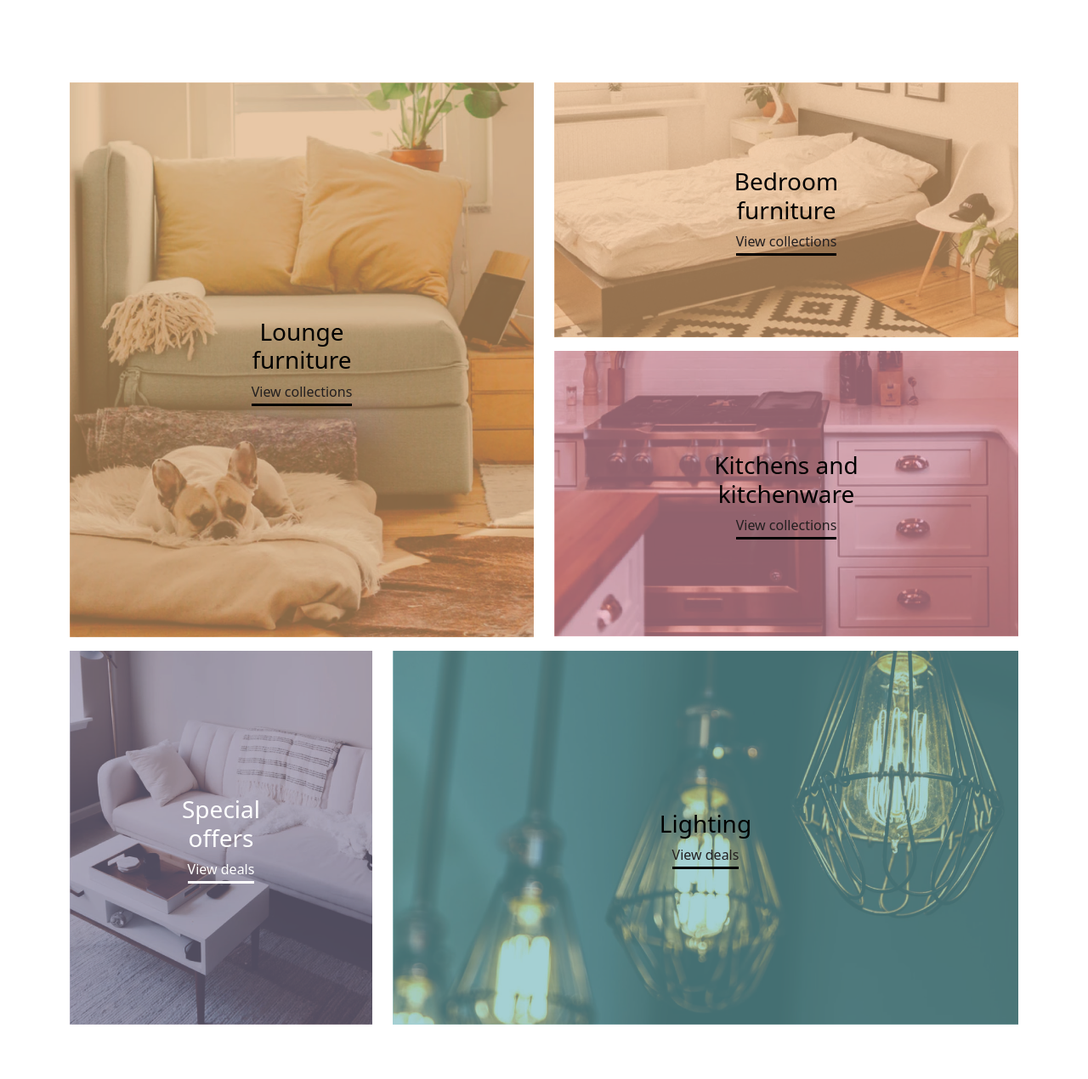
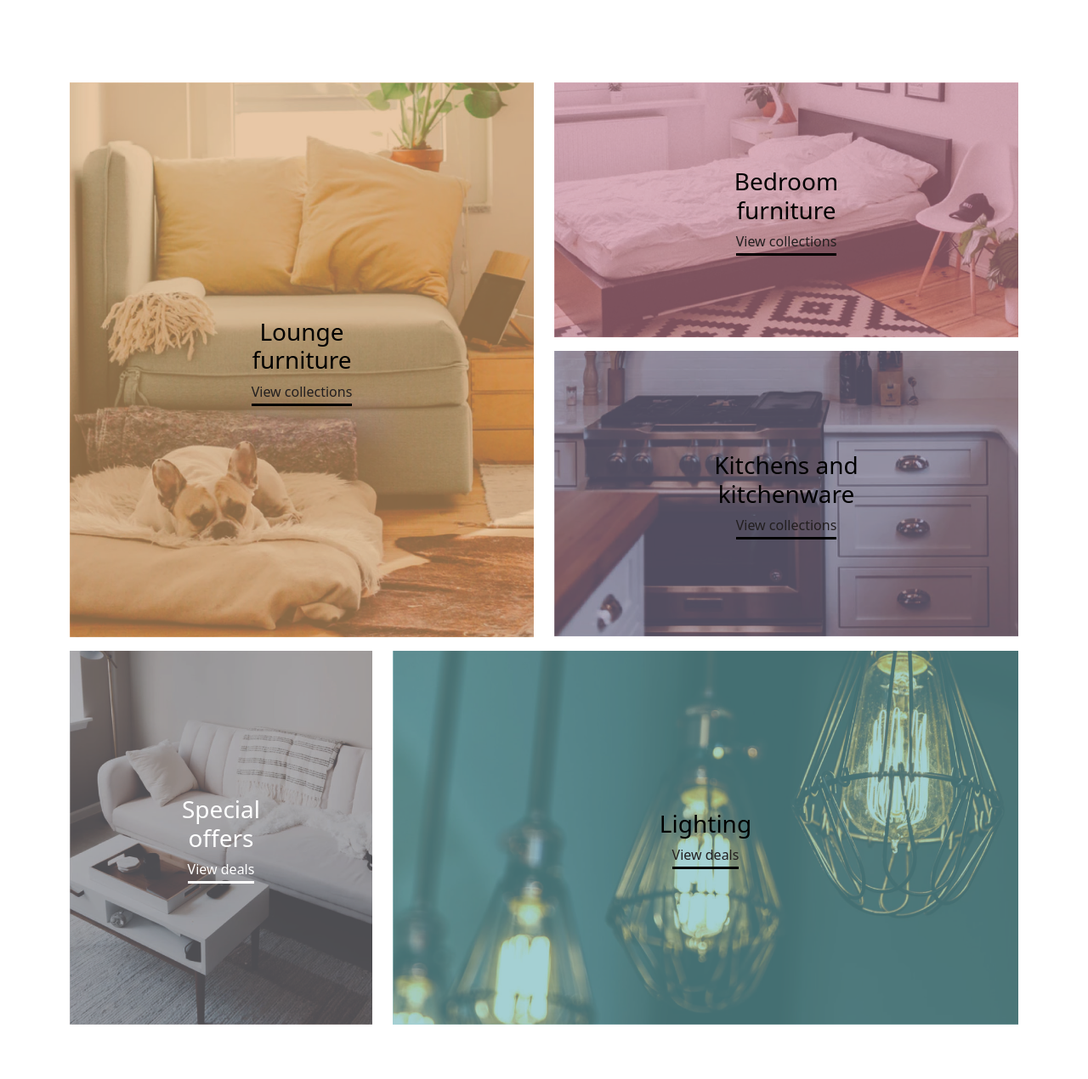
Before and after one commit to Huyentran226112/Bai_test1, a plain HTML site: page index.html in a window 1280 px wide. Shown: the part 2290-3560 px from the top of the page at 85% size. Drawn offline with nearby package versions, Linux system fonts and the light colour scheme.

Commit message:
fix color

```diff
--- a/style.css
+++ b/style.css
@@ -309,21 +309,21 @@ a.sepical-category {
   min-height: 300px;
 }
 .lounge-col-img1::before {
-  background-color: #efa55e;
+  background-color: #bd667a;
 }
 .lounge-col-img2 {
   min-height: 336px;
   background-image: url(./img/dog3.png);
 }
 .lounge-col-img2::before {
-  background-color: #e8879b;
+  background-color: #685f80;
 }
 .lounge-col-img3 {
   background-image: url(./img/dog5.png);
   min-height: 440px;
 }
 .lounge-col-img3::before {
-  background-color: #685f80;
+  background-color: #636067;
 }
 .lounge-col-img4 {
   background-image: url(./img/dog6.png);
```
